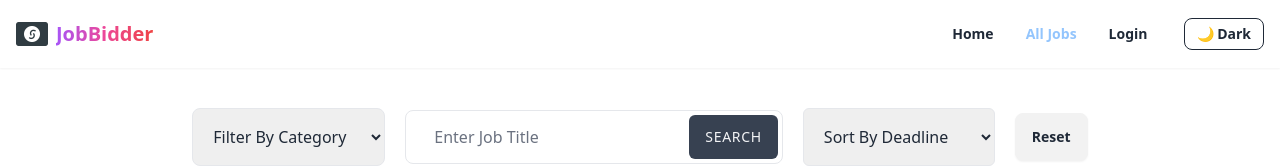
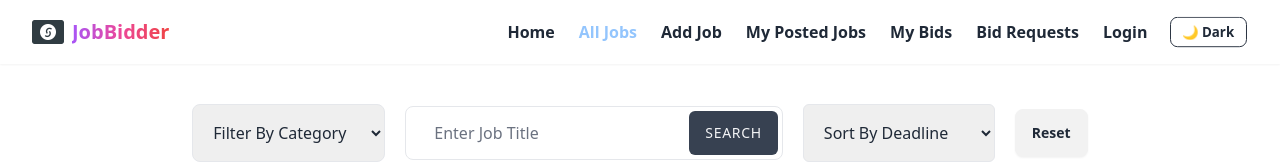
Before and after one commit to TigerEngine124/Job-marketplace, a React (Vite) app in the folder client/: page /jobs in a window 1280 px wide. Shown: the top 168 px of the page. Built offline with nearby package versions, Linux system fonts and the light colour scheme; no server answers.

Commit message:
implement all dark mode theme function

```diff
--- a/client/index.html
+++ b/client/index.html
@@ -4,7 +4,7 @@
     <meta charset="UTF-8" />
     <link rel="icon" type="image/svg+xml" href="/logo.png" />
     <meta name="viewport" content="width=device-width, initial-scale=1.0" />
-    <title>SoloSphere</title>
+    <title>JobBidder</title>
   </head>
   <body>
     <div id="root"></div>
--- a/client/src/components/Navbar.jsx
+++ b/client/src/components/Navbar.jsx
@@ -24,8 +24,8 @@ const Navbar = () => {
   };
 
   return (
-    <div>
-      <div className="navbar bg-base-100 dark:bg-gray-700 shadow-sm container px-4 mx-auto">
+    <div className="sticky top-0 z-10">
+      <div className="navbar bg-base-100 dark:bg-gray-800 shadow-sm px-8 mx-auto ">
         <div className="flex-1">
           <NavLink to="/" className="flex gap-2 items-center">
             <img className="w-auto h-8  dark:bg-white" src={logo} alt="Logo" />
@@ -34,9 +34,21 @@ const Navbar = () => {
             </span>
           </NavLink>
         </div>
+        {!user && (
+          <NavLink
+            to="/login"
+            className={({ isActive }) =>
+              `font-bold text-white lg:hidden ${
+                isActive ? 'text-blue-300' : 'hover:text-blue-600'
+              }`
+            }
+          >
+            Login
+          </NavLink>
+        )}
 
         <div className="flex-none">
-          <ul className="menu menu-horizontal px-1 font-bold dark:text-white">
+          <ul className="gap-6 px-1 font-bold dark:text-white hidden  md:flex">
             <li>
               <NavLink
                 to="/"
@@ -59,6 +71,55 @@ const Navbar = () => {
                 }
               >
                 All Jobs
+              </NavLink>
+            </li>
+
+            <li>
+              <NavLink
+                to="/add-job"
+                className={({ isActive }) =>
+                  `font-bold ${
+                    isActive ? 'text-blue-300' : 'hover:text-blue-600'
+                  }`
+                }
+              >
+                Add Job
+              </NavLink>
+            </li>
+            <li>
+              <NavLink
+                to="/my-posted-jobs"
+                className={({ isActive }) =>
+                  `font-bold ${
+                    isActive ? 'text-blue-300' : 'hover:text-blue-600'
+                  }`
+                }
+              >
+                My Posted Jobs
+              </NavLink>
+            </li>
+            <li>
+              <NavLink
+                to="/my-bids"
+                className={({ isActive }) =>
+                  `font-bold ${
+                    isActive ? 'text-blue-300' : 'hover:text-blue-600'
+                  }`
+                }
+              >
+                My Bids
+              </NavLink>
+            </li>
+            <li>
+              <NavLink
+                to="/bid-requests"
+                className={({ isActive }) =>
+                  `font-bold ${
+                    isActive ? 'text-blue-300' : 'hover:text-blue-600'
+                  }`
+                }
+              >
+                Bid Requests
               </NavLink>
             </li>
 
@@ -95,8 +156,32 @@ const Navbar = () => {
               </div>
               <ul
                 tabIndex={0}
-                className="menu menu-sm dropdown-content mt-3 z-[1] p-2 shadow bg-base-100 dark:bg-gray-800 dark:text-white rounded-box w-52 font-bold"
+                className="dropdown-content mt-3 z-[1] p-2 shadow bg-base-100 dark:bg-gray-800 dark:text-white rounded-box w-52 font-bold"
               >
+                <li>
+                  <NavLink
+                    to="/"
+                    className={({ isActive }) =>
+                      `font-bold ${
+                        isActive ? 'text-blue-300' : 'hover:text-blue-600'
+                      }`
+                    }
+                  >
+                    Home
+                  </NavLink>
+                </li>
+                <li>
+                  <NavLink
+                    to="/jobs"
+                    className={({ isActive }) =>
+                      `font-bold ${
+                        isActive ? 'text-blue-300' : 'hover:text-blue-600'
+                      }`
+                    }
+                  >
+                    All Jobs
+                  </NavLink>
+                </li>
                 <li>
                   <NavLink
                     to="/add-job"
@@ -145,6 +230,14 @@ const Navbar = () => {
                     Bid Requests
                   </NavLink>
                 </li>
+                <li>
+                  <button
+                    onClick={toggleTheme}
+                    className=" mt-2 dark:text-white ml-4 btn btn-outline btn-sm md:hidden block"
+                  >
+                    {theme === 'light' ? '🌙 Dark' : '☀️ Light'}
+                  </button>
+                </li>
                 <li className="mt-2">
                   <button
                     onClick={logOut}
@@ -160,7 +253,7 @@ const Navbar = () => {
           {/* Theme Toggle Button */}
           <button
             onClick={toggleTheme}
-            className=" dark:text-white ml-4 btn btn-outline btn-sm"
+            className=" dark:text-white ml-4 btn btn-outline btn-sm hidden md:block"
           >
             {theme === 'light' ? '🌙 Dark' : '☀️ Light'}
           </button>
--- a/client/src/components/TabCategories.jsx
+++ b/client/src/components/TabCategories.jsx
@@ -20,10 +20,10 @@ const TabCategories = () => {
   return (
     <Tabs>
       {/* Container */}
-      <div className="container px-6 py-10 mx-auto dark:bg-gray-900 dark:text-white">
+      <div className="container px-6 py-10 mx-auto  dark:text-white">
         {/* Navbar */}
         <nav className="flex justify-between items-center py-4">
-          <h2 className="text-xl font-bold dark:text-white">Job Categories</h2>
+          <h2 className="text-xl font-bold dark:text-white ">Job Categories</h2>
           <ul className="flex space-x-4">
             <li>
               <a
@@ -35,7 +35,7 @@ const TabCategories = () => {
             </li>
             <li>
               <a
-                href="/about"
+                // href="/about"
                 className="hover:text-gray-500 dark:hover:text-gray-300"
               >
                 About
@@ -43,7 +43,7 @@ const TabCategories = () => {
             </li>
             <li>
               <a
-                href="/contact"
+                // href="/contact"
                 className="hover:text-gray-500 dark:hover:text-gray-300"
               >
                 Contact
--- a/client/src/layouts/Main.jsx
+++ b/client/src/layouts/Main.jsx
@@ -4,7 +4,7 @@ import Footer from '../components/Footer';
 
 const Main = () => {
   return (
-    <div className='dark:bg-slate-600'>
+    <div className="dark:bg-[#121212]">
       {/* Navbar */}
       <Navbar />
       {/* Outlet */}
--- a/client/src/pages/AddJob.jsx
+++ b/client/src/pages/AddJob.jsx
@@ -50,7 +50,7 @@ const AddJob = () => {
 
   return (
     <div className="flex justify-center items-center min-h-[calc(100vh-306px)] my-12 ">
-      <section className="p-2 md:p-6 mx-auto bg-white rounded-md shadow-md dark:bg-gray-800">
+      <section className="p-16 md:p-6 mx-auto bg-white rounded-md shadow-md dark:bg-gray-800 ">
         <h2 className="text-lg font-semibold text-gray-700 dark:text-gray-200 capitalize">
           Post a Job
         </h2>
--- a/client/src/pages/AllJobs.jsx
+++ b/client/src/pages/AllJobs.jsx
@@ -18,12 +18,12 @@ const AllJobs = () => {
   return (
     <div className="container px-6 py-10 mx-auto min-h-[calc(100vh-306px)] flex flex-col justify-between">
       <div>
-        <div className="flex flex-col md:flex-row justify-center items-center gap-5 ">
+        <div className="flex flex-col md:flex-row justify-center items-center gap-5">
           <div>
             <select
               name="category"
               id="category"
-              className="border p-4 rounded-lg"
+              className="border p-4 rounded-lg dark:bg-gray-700 dark:text-gray-100 dark:border-gray-600"
             >
               <option value="">Filter By Category</option>
               <option value="Web Development">Web Development</option>
@@ -33,33 +33,38 @@ const AllJobs = () => {
           </div>
 
           <form>
-            <div className="flex p-1 overflow-hidden border rounded-lg    focus-within:ring focus-within:ring-opacity-40 focus-within:border-blue-400 focus-within:ring-blue-300">
+            <div className="flex p-1 overflow-hidden border rounded-lg focus-within:ring focus-within:ring-opacity-40 focus-within:border-blue-400 focus-within:ring-blue-300 dark:bg-gray-700 dark:border-gray-600">
               <input
-                className="px-6 py-2 text-gray-700 placeholder-gray-500 bg-white outline-none focus:placeholder-transparent"
+                className="px-6 py-2 text-gray-700 placeholder-gray-500 bg-white outline-none focus:placeholder-transparent dark:text-gray-100 dark:placeholder-gray-400 dark:bg-gray-700"
                 type="text"
                 name="search"
                 placeholder="Enter Job Title"
                 aria-label="Enter Job Title"
               />
 
-              <button className="px-1 md:px-4 py-3 text-sm font-medium tracking-wider text-gray-100 uppercase transition-colors duration-300 transform bg-gray-700 rounded-md hover:bg-gray-600 focus:bg-gray-600 focus:outline-none">
+              <button className="px-1 md:px-4 py-3 text-sm font-medium tracking-wider text-gray-100 uppercase transition-colors duration-300 transform bg-gray-700 rounded-md hover:bg-gray-600 focus:bg-gray-600 focus:outline-none dark:bg-gray-600 dark:hover:bg-gray-500 dark:focus:bg-gray-500">
                 Search
               </button>
             </div>
           </form>
+
           <div>
             <select
               name="category"
               id="category"
-              className="border p-4 rounded-md"
+              className="border p-4 rounded-md dark:bg-gray-700 dark:text-gray-100 dark:border-gray-600"
             >
               <option value="">Sort By Deadline</option>
               <option value="dsc">Descending Order</option>
               <option value="asc">Ascending Order</option>
             </select>
           </div>
-          <button className="btn">Reset</button>
+
+          <button className="btn dark:bg-gray-700 dark:text-gray-100 dark:hover:bg-gray-600">
+            Reset
+          </button>
         </div>
+
         <div className="grid grid-cols-1 gap-8 mt-8 xl:mt-16 md:grid-cols-2 lg:grid-cols-3 xl:grid-cols-4">
           {jobs.map(job => (
             <JobCard job={job} key={job._id} />
--- a/client/src/pages/JobDetails.jsx
+++ b/client/src/pages/JobDetails.jsx
@@ -13,7 +13,6 @@ const JobDetails = () => {
   const [job, setJob] = useState({});
   useEffect(() => {
     fetchJobData();
-
   }, [id]);
 
   const fetchJobData = async () => {
@@ -35,35 +34,37 @@ const JobDetails = () => {
   } = job || {};
 
   return (
-    <div className="flex flex-col md:flex-row justify-around gap-5  items-center min-h-[calc(100vh-306px)] md:max-w-screen-xl mx-auto ">
+    <div className="flex flex-col md:flex-row justify-around gap-5 items-center min-h-[calc(100vh-306px)] md:max-w-screen-xl mx-auto">
       {/* Job Details */}
-      <div className="flex-1  px-4 py-7 bg-white rounded-md shadow-md md:min-h-[350px]">
+      <div className="flex-1 px-4 py-7 bg-white rounded-md shadow-md md:min-h-[350px] dark:bg-gray-800">
         <div className="flex items-center justify-between">
           {deadline && (
-            <span className="text-sm font-light text-gray-800 ">
+            <span className="text-sm font-light text-gray-800 dark:text-gray-300">
               Deadline: {format(new Date(deadline), 'P')}
             </span>
           )}
-          <span className="px-4 py-1 text-xs text-blue-800 uppercase bg-blue-200 rounded-full ">
+          <span className="px-4 py-1 text-xs text-blue-800 uppercase bg-blue-200 rounded-full dark:text-blue-200 dark:bg-blue-800">
             {category}
           </span>
         </div>
 
         <div>
-          <h1 className="mt-2 text-3xl font-semibold text-gray-800 ">
+          <h1 className="mt-2 text-3xl font-semibold text-gray-800 dark:text-gray-100">
             {title}
           </h1>
 
-          <p className="mt-2 text-lg text-gray-600 ">{description}</p>
-          <p className="mt-6 text-sm font-bold text-gray-600 ">
+          <p className="mt-2 text-lg text-gray-600 dark:text-gray-300">
+            {description}
+          </p>
+          <p className="mt-6 text-sm font-bold text-gray-600 dark:text-gray-300">
             Buyer Details:
           </p>
           <div className="flex items-center gap-5">
             <div>
-              <p className="mt-2 text-sm  text-gray-600 ">
+              <p className="mt-2 text-sm text-gray-600 dark:text-gray-300">
                 Name: {buyer?.name}
               </p>
-              <p className="mt-2 text-sm  text-gray-600 ">
+              <p className="mt-2 text-sm text-gray-600 dark:text-gray-300">
                 Email: {buyer?.email}
               </p>
             </div>
@@ -71,21 +72,25 @@ const JobDetails = () => {
               <img src={buyer?.photo} alt="" />
             </div>
           </div>
-          <p className="mt-6 text-lg font-bold text-gray-600 ">
+          <p className="mt-6 text-lg font-bold text-gray-600 dark:text-gray-300">
             Range: ${min_price} - ${max_price}
           </p>
         </div>
       </div>
+
       {/* Place A Bid Form */}
-      <section className="p-6 w-full  bg-white rounded-md shadow-md flex-1 md:min-h-[350px]">
-        <h2 className="text-lg font-semibold text-gray-700 capitalize ">
+      <section className="p-6 w-full bg-white rounded-md shadow-md flex-1 md:min-h-[350px] dark:bg-gray-800">
+        <h2 className="text-lg font-semibold text-gray-700 dark:text-gray-100 capitalize">
           Place A Bid
         </h2>
 
         <form>
           <div className="grid grid-cols-1 gap-6 mt-4 sm:grid-cols-2">
             <div>
-              <label className="text-gray-700 " htmlFor="price">
+              <label
+                className="text-gray-700 dark:text-gray-300"
+                htmlFor="price"
+              >
                 Price
               </label>
               <input
@@ -93,12 +98,15 @@ const JobDetails = () => {
                 type="text"
                 name="price"
                 required
-                className="block w-full px-4 py-2 mt-2 text-gray-700 bg-white border border-gray-200 rounded-md   focus:border-blue-400 focus:ring-blue-300 focus:ring-opacity-40  focus:outline-none focus:ring"
+                className="block w-full px-4 py-2 mt-2 text-gray-700 bg-white border border-gray-200 rounded-md focus:border-blue-400 focus:ring-blue-300 focus:ring-opacity-40 focus:outline-none focus:ring dark:bg-gray-700 dark:text-gray-100 dark:border-gray-600"
               />
             </div>
 
             <div>
-              <label className="text-gray-700 " htmlFor="emailAddress">
+              <label
+                className="text-gray-700 dark:text-gray-300"
+                htmlFor="emailAddress"
+              >
                 Email Address
               </label>
               <input
@@ -106,27 +114,33 @@ const JobDetails = () => {
                 type="email"
                 name="email"
                 disabled
-                className="block w-full px-4 py-2 mt-2 text-gray-700 bg-white border border-gray-200 rounded-md   focus:border-blue-400 focus:ring-blue-300 focus:ring-opacity-40  focus:outline-none focus:ring"
+                className="block w-full px-4 py-2 mt-2 text-gray-700 bg-white border border-gray-200 rounded-md focus:border-blue-400 focus:ring-blue-300 focus:ring-opacity-40 focus:outline-none focus:ring dark:bg-gray-700 dark:text-gray-100 dark:border-gray-600"
               />
             </div>
 
             <div>
-              <label className="text-gray-700 " htmlFor="comment">
+              <label
+                className="text-gray-700 dark:text-gray-300"
+                htmlFor="comment"
+              >
                 Comment
               </label>
               <input
                 id="comment"
                 name="comment"
                 type="text"
-                className="block w-full px-4 py-2 mt-2 text-gray-700 bg-white border border-gray-200 rounded-md   focus:border-blue-400 focus:ring-blue-300 focus:ring-opacity-40  focus:outline-none focus:ring"
+                className="block w-full px-4 py-2 mt-2 text-gray-700 bg-white border border-gray-200 rounded-md focus:border-blue-400 focus:ring-blue-300 focus:ring-opacity-40 focus:outline-none focus:ring dark:bg-gray-700 dark:text-gray-100 dark:border-gray-600"
               />
             </div>
-            <div className="flex flex-col gap-2 ">
-              <label className="text-gray-700">Deadline</label>
+
+            <div className="flex flex-col gap-2">
+              <label className="text-gray-700 dark:text-gray-300">
+                Deadline
+              </label>
 
               {/* Date Picker Input Field */}
               <DatePicker
-                className="border p-2 rounded-md"
+                className="border p-2 rounded-md dark:bg-gray-700 dark:text-gray-100"
                 selected={startDate}
                 onChange={date => setStartDate(date)}
               />
@@ -136,7 +150,7 @@ const JobDetails = () => {
           <div className="flex justify-end mt-6">
             <button
               type="submit"
-              className="px-8 py-2.5 leading-5 text-white transition-colors duration-300 transform bg-gray-700 rounded-md hover:bg-gray-600 focus:outline-none focus:bg-gray-600"
+              className="px-8 py-2.5 leading-5 text-white transition-colors duration-300 transform bg-gray-700 rounded-md hover:bg-gray-600 focus:outline-none focus:bg-gray-600 dark:bg-gray-600 dark:hover:bg-gray-500"
             >
               Place Bid
             </button>
--- a/client/src/pages/UpdateJob.jsx
+++ b/client/src/pages/UpdateJob.jsx
@@ -66,7 +66,7 @@ const UpdateJob = () => {
   };
   return (
     <div className="flex justify-center items-center min-h-[calc(100vh-306px)] my-12 ">
-      <section className="p-2 md:p-6 mx-auto bg-white dark:bg-gray-800 rounded-md shadow-md">
+      <section className="p-12 md:p-6 mx-auto bg-white dark:bg-gray-800 rounded-md shadow-md">
         <h2 className="text-lg font-semibold text-gray-700 dark:text-gray-100 capitalize">
           Update a Job
         </h2>
```
